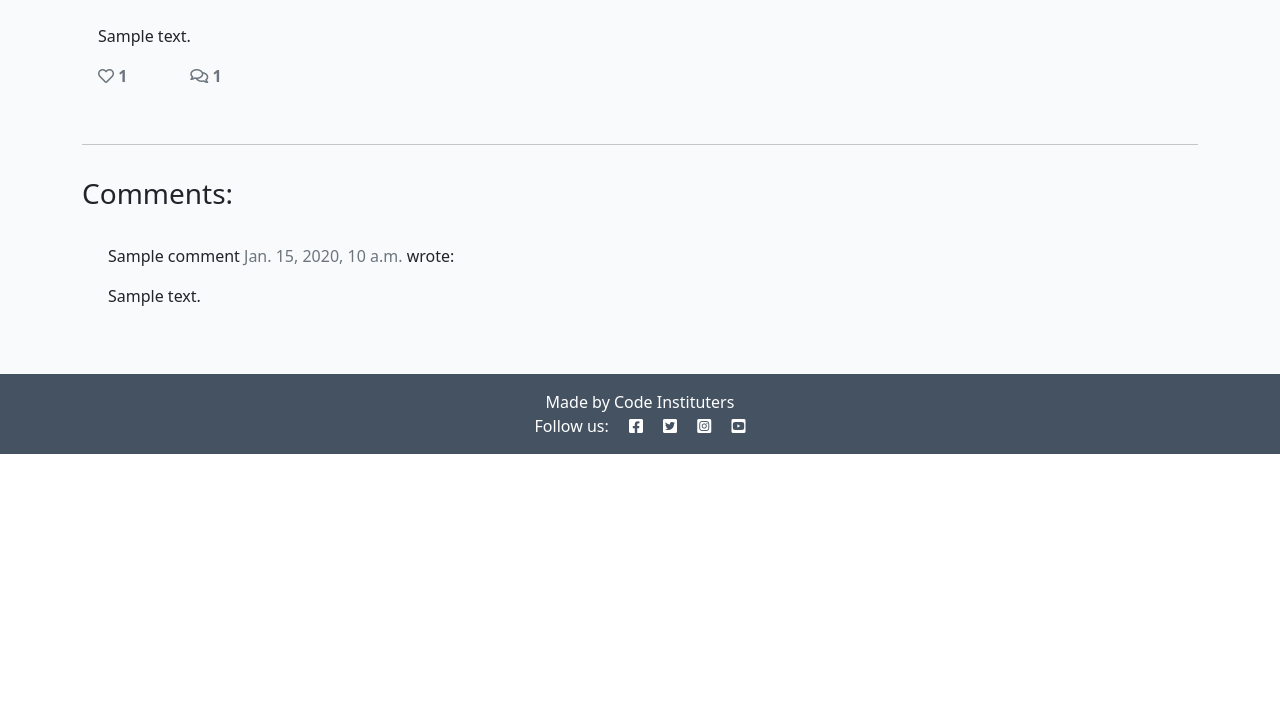
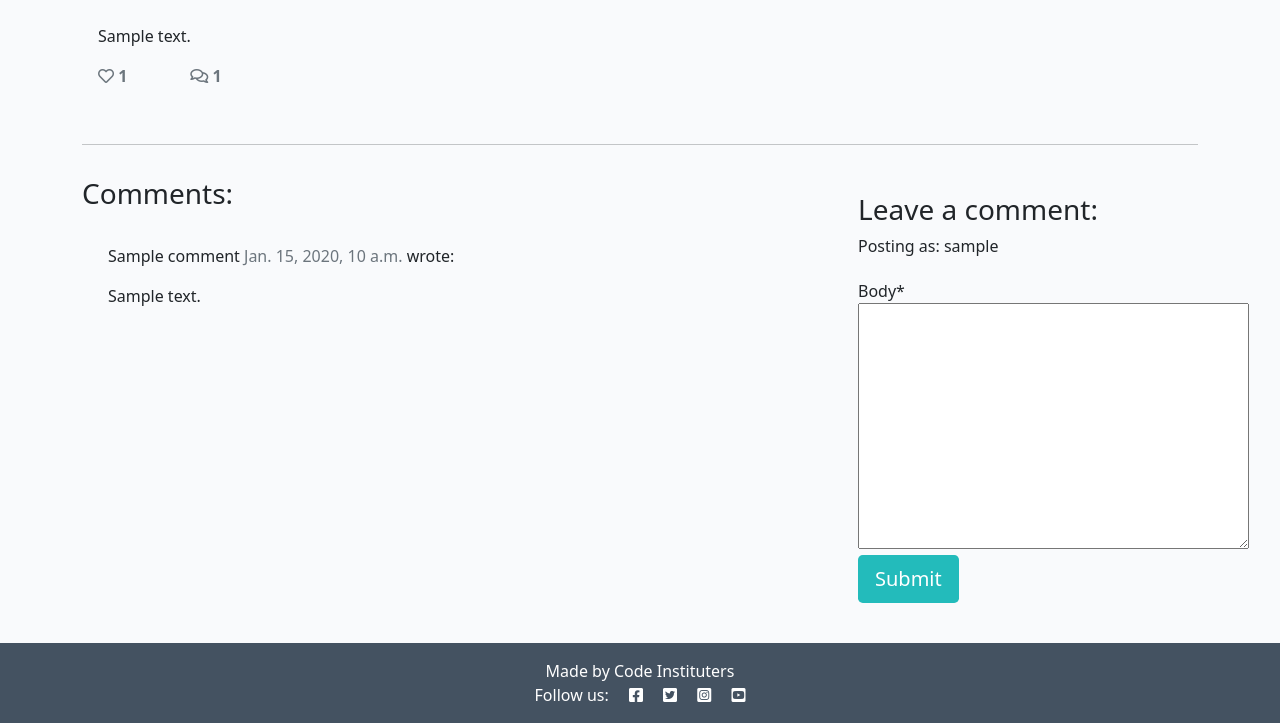
Before and after one commit to NikolaVk/djangnews, a Django app: a page that uses templates/post_detail.html in a window 1280 px wide. Shown: the part 348-1071 px from the top of the page. Before the commit the page ends 802 px from the top, so only its background shows below. Run offline with Django 3.2, Linux system fonts and the light colour scheme; a user stored in the database is signed in; tables that the repository leaves empty hold one stand-in row (values such as "Sample post"); some libraries are stand-ins or nearby versions.

Commit message:
Add ability to comment and approve or dissaprove a comment

```diff
--- a/djangnews/settings.py
+++ b/djangnews/settings.py
@@ -50,12 +50,15 @@ INSTALLED_APPS = [
     'allauth',
     'allauth.account',
     'allauth.socialaccount',
+    'crispy_forms',
 ]
 
 SITE_ID = 1
 
 LOGIN_REDIRECT_URL = '/'
 LOGOUT_REDIRECT_URL = '/'
+
+CRYSPI_TEMPLATE_PACK = 'bootstrap4'
 
 MIDDLEWARE = [
     'django.middleware.security.SecurityMiddleware',
--- /dev/null
+++ b/news/forms.py
@@ -0,0 +1,8 @@
+from .models import Comment
+from django import forms
+
+
+class CommentForm(forms.ModelForm):
+    class Meta:
+        model = Comment
+        fields = ('body',)
--- a/news/views.py
+++ b/news/views.py
@@ -1,6 +1,7 @@
 from django.shortcuts import render, get_object_or_404
 from django.views import generic, View
 from .models import Post
+from .forms import CommentForm
 
 
 class PostList(generic.ListView):
@@ -27,6 +28,39 @@ class PostDetail(View):
             {
                 "post": post,
                 "comments": comments,
-                "liked": liked
+                "commented": False,
+                "liked": liked,
+                "comment_form": CommentForm()
             },
         )
+
+    def post(self, request, slug, *args, **kwargs):
+        queryset = Post.objects.filter(status=1)
+        post = get_object_or_404(queryset, slug=slug)
+        comments = post.comments.filter(approved=True).order_by('-created_on')
+        liked = False
+        if post.likes.filter(id=self.request.user.id).exists():
+            liked = True
+
+        comment_form = CommentForm(data=request.POST)
+
+        if comment_form.is_valid():
+            comment_form.instance.email = request.user.email
+            comment_form.instance.name = request.user.username
+            comment = comment_form.save(commit=False)
+            comment.post = post
+            comment.save()
+        else:
+            comment_form = CommentForm()
+
+        return render(
+            request,
+            "post_detail.html",
+            {
+                "post": post,
+                "comments": comments,
+                "commented": True,
+                "liked": liked,
+                "comment_form": CommentForm()
+            },
+        )
--- a/requirements.txt
+++ b/requirements.txt
@@ -1,9 +1,11 @@
 asgiref==3.3.4
 cloudinary==1.26.0
+cryptography==3.4.8
 dj-database-url==0.5.0
 dj3-cloudinary-storage==0.0.6
 Django==3.2.3
 django-allauth==0.44.0
+django-crispy-forms==1.13.0
 django-summernote==0.8.11.6
 gunicorn==20.1.0
 oauthlib==3.1.1
--- a/templates/post_detail.html
+++ b/templates/post_detail.html
@@ -1,4 +1,6 @@
 {% extends 'base.html' %} {% block content %}
+
+{% load crispy_forms_tags %}
 
 <div class="masthead">
     <div class="container">
@@ -77,6 +79,25 @@
         <div class="col-md-4 card mb-4  mt-3 ">
             <div class="card-body">
                 <!-- For later -->
+                {% if commented %}
+                <div class="alert alert-success" role="alert">
+                    Your comment is awaiting approval
+                </div>
+                {% else %}
+
+                {% if user.is_authenticated %}
+
+                <h3>Leave a comment:</h3>
+                <p>Posting as: {{ user.username }}</p>
+                <form method="post" style="margin-top: 1.3em;">
+                    {{ comment_form | crispy }}
+                    {% csrf_token %}
+                    <button type="submit" class="btn btn-signup btn-lg">Submit</button>
+                </form>
+                {% endif %}
+                {% endif %}
+
+
             </div>
         </div>
     </div>
```
